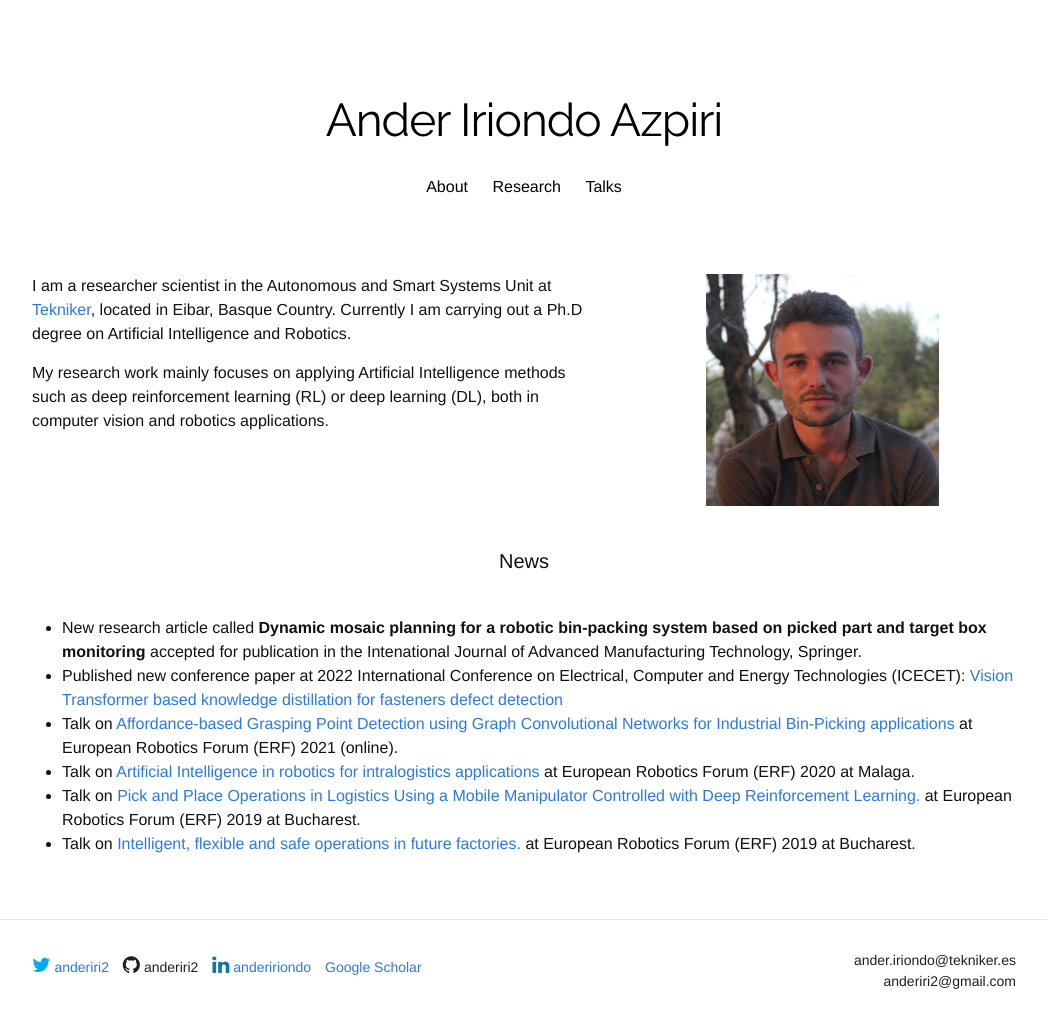
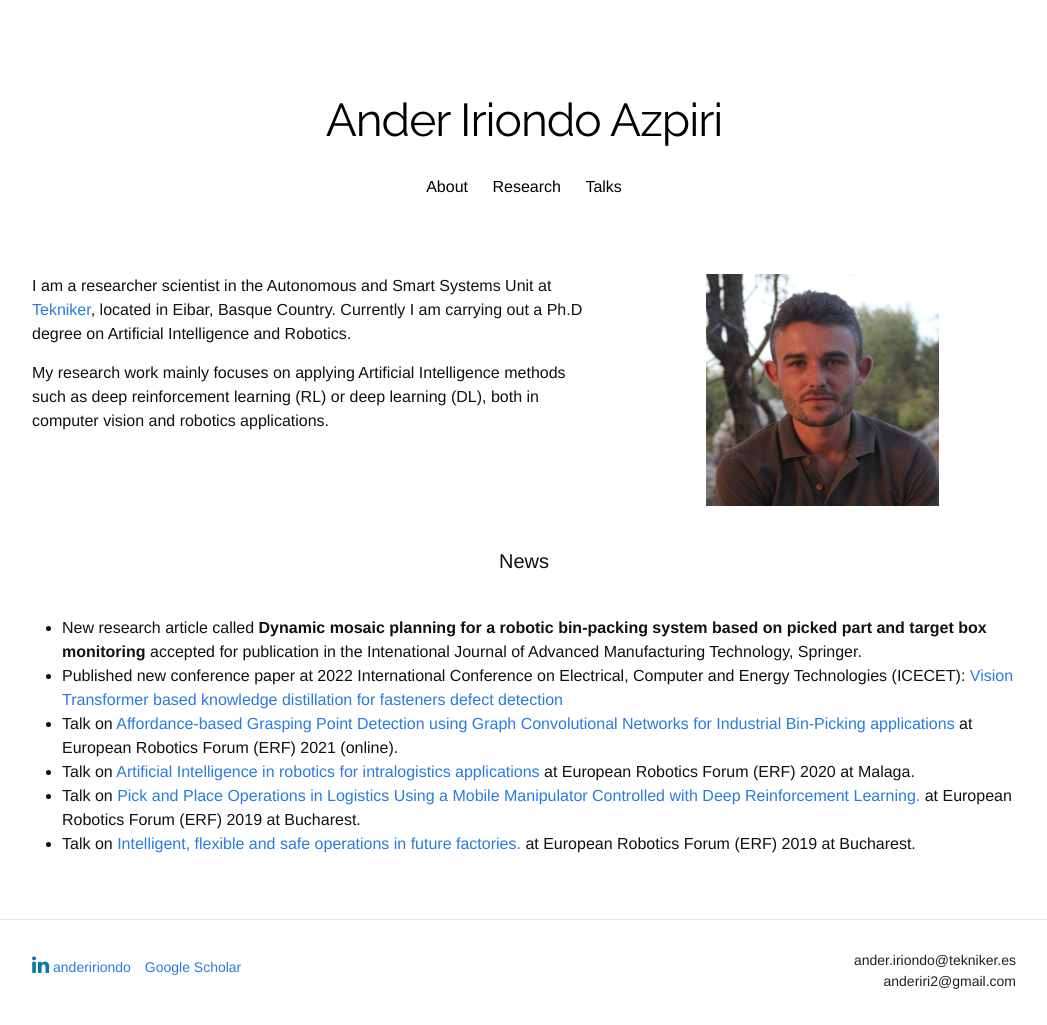
Before and after one commit to anderiri2/anderiri2.github.io, a Jekyll site: the page built from index.html, in a window 1280 px wide. Shown: the whole page, without its empty margins (116-1163 px from the left). Built offline with Jekyll 4.4.1, drawn with Linux system fonts in a browser that asks for light colours; nearby versions of some CDN libraries; some web fonts are replaced; a style sheet for code colours, icons or effects is not loaded.

Commit message:
Remove some links.

```diff
--- a/_layouts/layout.html
+++ b/_layouts/layout.html
@@ -55,12 +55,7 @@
       <div class="force seven columns">
         <ul class="contact-list">
           <li class="social-links">
-            <a href="https://twitter.com/anderiri2" target="_blank">
-              <i class="fa fa-twitter fa-10x" style="color:#00ACEE"></i> anderiri2
-            </a>
-            <a href="https://github.com/anderiri2/" style="color:#211F1F" target="_blank">
-                <i class="fa fa-github fa-10x" style="color:#211F1F"> </i> anderiri2
-            </a>
+
             <a href="https://www.linkedin.com/in/andeririondo/" target="_blank">
               <i class="fa fa-linkedin fa-10x" style="color:#0e76a8"> </i> andeririondo
             </a>
```
